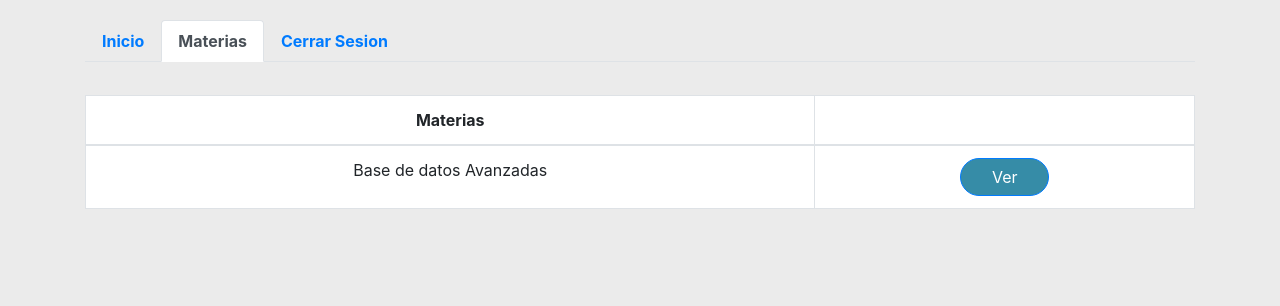
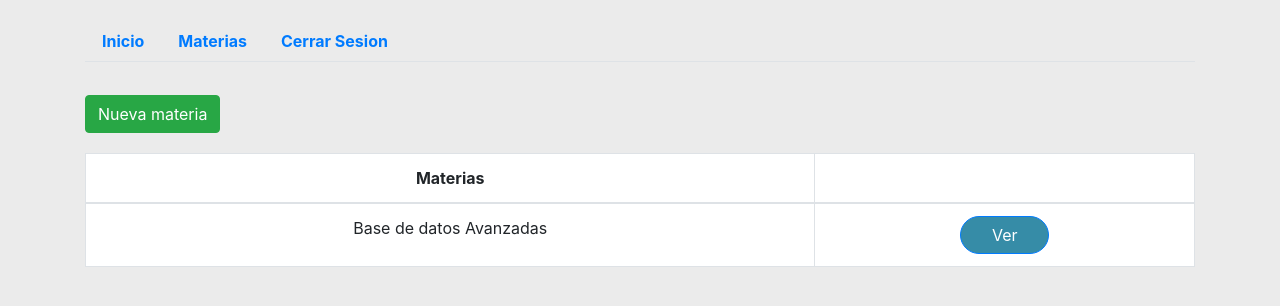
Before and after one commit to MaggieSierra/SistemaEvaluacionIA, a PHP site: page /materias.php in a window 1280 px wide. Shown: the top 306 px of the page. Run offline with PHP 8.4, Linux system fonts and the light colour scheme.

Commit message:
Modificacion de la vista de las materias

```diff
--- a/index.php
+++ b/index.php
@@ -1,6 +1,6 @@
 <?php
 
-$rol = 1;// 1:Rol estudiante, 2:Rol maestro
+$rol = 2;// 1:Rol estudiante, 2:Rol maestro
 ?>
 <!DOCTYPE html>
 <html>
--- a/materias.php
+++ b/materias.php
@@ -20,7 +20,13 @@ if($rol == 1){
 		<div class="col-12" style="text-align: center;">
 			<h2></h2>
         </div>
-
+        <div class="row" style="margin-bottom: 20px;">
+            <div class="col-md-12">
+                <button class="btn btn-success" id="agregar_materia">Nueva materia</button>
+            </div>
+        </div>
+        <div class="row">
+            <div class="col-md-12">
                 <table class="table table-bordered">
                     <thead>
                         <tr><th>Materias</th><th></th></tr>
@@ -32,6 +38,51 @@ if($rol == 1){
                         </tr>
                     </tbody>
                 </table>
+            </div>
+        </div>
+    </div>
 
+    <div class="modal" id="modal_crear_materia" tabindex="-1" role="dialog" aria-hidden="true">
+        <div class="modal-dialog" role="document">
+            <div class="modal-content">
+                <div class="modal-header">
+                    <strong class="modal-title" id="exampleModalLabel">Agregar Materia</strong>
+                    <button type="button" class="close" data-dismiss="modal" aria-label="Close">
+                        <span aria-hidden="true">&times;</span>
+                    </button>
                 </div>
+                <div class="modal-body">
+                    <form class="form-horizontal" role="form" method="post" id="materia" action="#">
+                        <div class="form-group">
+                            <label class="col-sm-3 control-label" for="inputNombre">Nombre</label>
+                            <div class="col-sm-8">
+                                <input type="text" class="form-control" id="inputNombre" name="inputNombre" required />
+                            </div>
+                        </div>
+                        <div class="form-group" style="display:none">
+                            <label class="col-sm-3 control-label" for="id_usuario">Fraccionamiento</label>
+                            <div class="col-sm-8">
+                                <input type="text" class="form-control" id="inputUsuario" name="inputUsuario" value=""/>
+                            </div>
+                        </div>
+                    </div>
+                    <div class="modal-footer">
+                        <button type="submit" class="btn btn-default">Guardar</button>
+                    </div>
+                </form>
+            </div>
+        </div>
+    </div>
+    <script src="https://code.jquery.com/jquery-3.5.1.slim.min.js" integrity="sha384-DfXdz2htPH0lsSSs5nCTpuj/zy4C+OGpamoFVy38MVBnE+IbbVYUew+OrCXaRkfj" crossorigin="anonymous"></script>
+    <script src="https://cdn.jsdelivr.net/npm/popper.js@1.16.1/dist/umd/popper.min.js" integrity="sha384-9/reFTGAW83EW2RDu2S0VKaIzap3H66lZH81PoYlFhbGU+6BZp6G7niu735Sk7lN" crossorigin="anonymous"></script>
+    <script src="https://cdn.jsdelivr.net/npm/bootstrap@4.5.3/dist/js/bootstrap.min.js" integrity="sha384-w1Q4orYjBQndcko6MimVbzY0tgp4pWB4lZ7lr30WKz0vr/aWKhXdBNmNb5D92v7s" crossorigin="anonymous"></script>
+    <script type="text/javascript">
+        $(document).ready(function() {
+
+            $('#agregar_materia').on('click', function() {
+                $('#modal_crear_materia').modal('show');
+            });
+        });
+    </script>
+</body>
 </html>
--- a/menu.php
+++ b/menu.php
@@ -1,10 +1,10 @@
 <ul class='nav nav-tabs'>
     <li class='nav-item'><a class='nav-link' href='index.php'>Inicio</a></li>
     <?php if($rol == 1){ ?>
-        <li class="nav-item"><a class="nav-link" href="#">Evaluaciones</a></li>
-        <li class="nav-item"><a class="nav-link" href="#">Calificaciones</a></li>
+        <li class="nav-item"><a class="nav-link" href="evaluaciones.php">Evaluaciones</a></li>
+        <li class="nav-item"><a class="nav-link" href="calificaciones.php">Calificaciones</a></li>
     <?php } else { ?>
-        <li class="nav-item"><a class="nav-link active" href="#">Materias</a></li>
+        <li class="nav-item"><a class="nav-link" href="materias.php">Materias</a></li>
     <?php } ?>
     <li class="nav-item"><a class="nav-link" href="#">Cerrar Sesion</a></li>
 </ul>
```
Also changed, not shown: evaluaciones.php (+37 -0 lines). Lines whose indentation alone changed are shown as unchanged.
